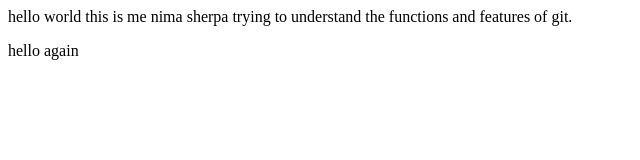
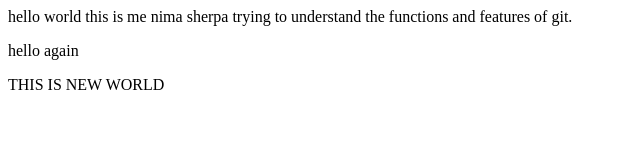
Before and after one commit to nima0610/localrepo, a plain HTML site: page index.html in a window 1280 px wide. Shown: the whole page, without its empty margins (0-640 px from the left). Drawn offline with Linux system fonts and the light colour scheme.

Commit message:
add new world

```diff
--- a/index.html
+++ b/index.html
@@ -2,3 +2,4 @@
     hello world this is me nima sherpa trying to understand the functions and features of git.
 </p>
 <p>hello again</p>
+<P>THIS IS NEW WORLD</P>
```
